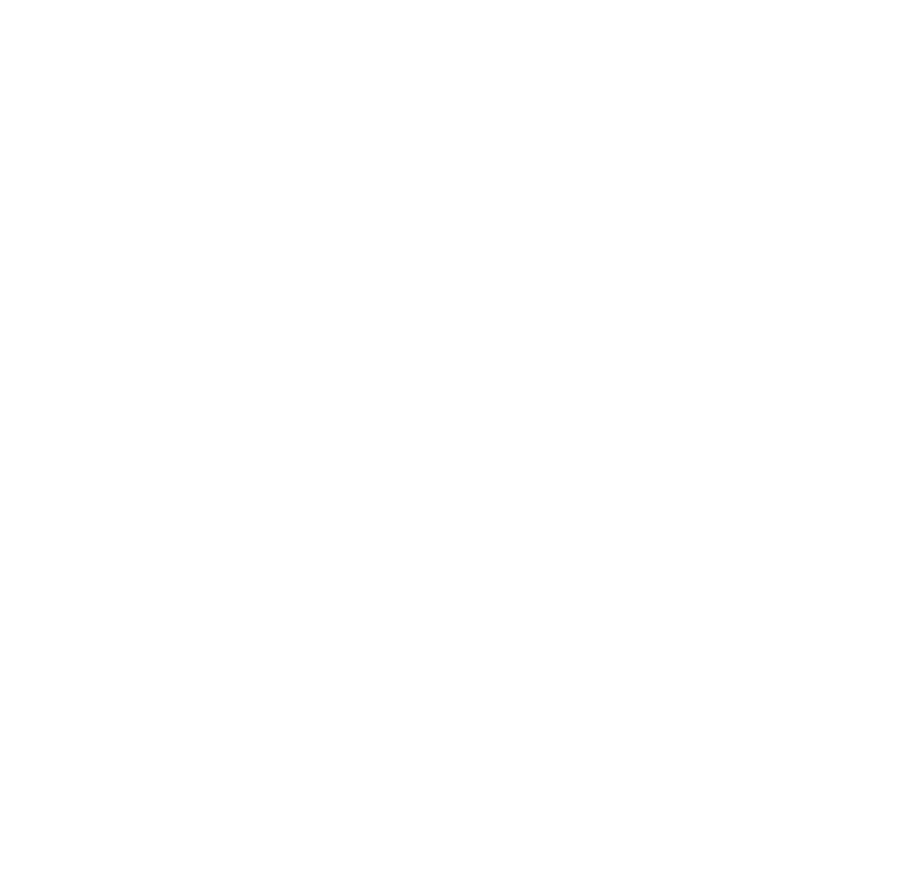
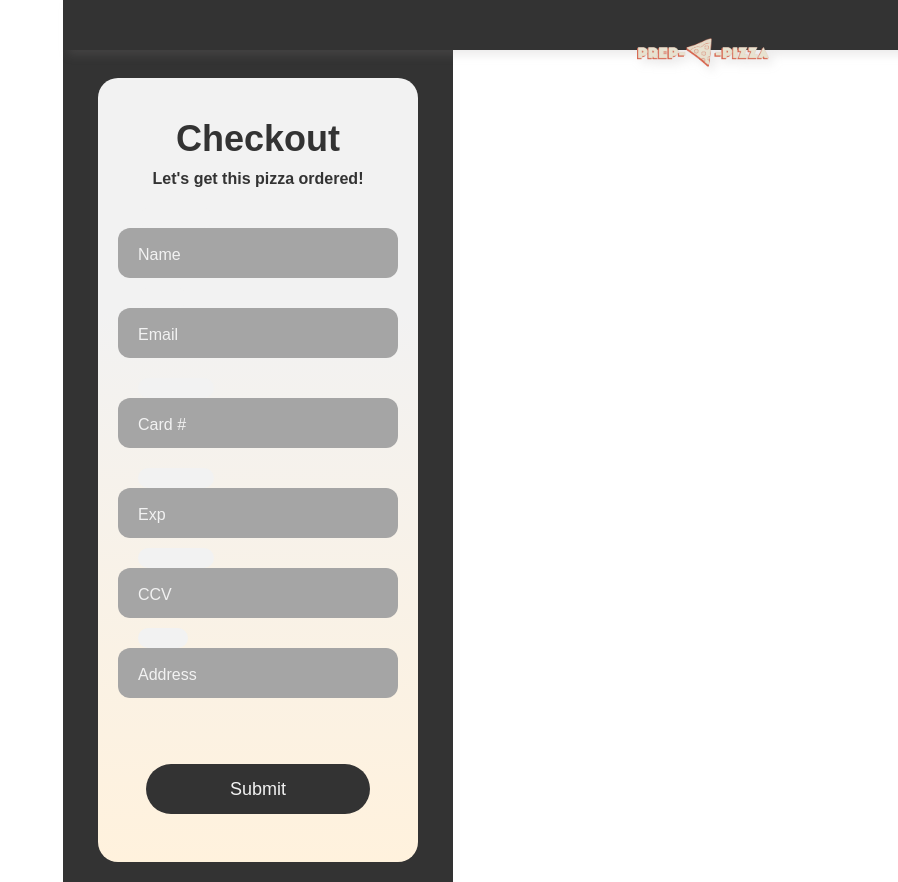
Before and after one commit to mamendez1006/prep-a-pizza, a React (Create React App) app: page /simplecheckout/completion in a window 1280 px wide. Before the commit this address had no page. Shown: the whole page, without its empty margins (382-1280 px from the left). Before the commit the page ends 800 px from the top, so only its background shows below. Built offline with nearby package versions, Linux system fonts and the light colour scheme; a web font is replaced by a local one.

Commit message:
Even more css and code revisions

```diff
--- a/package.json
+++ b/package.json
@@ -11,6 +11,7 @@
     "react-router-dom": "^6.4.2",
     "react-scripts": "5.0.1",
     "react-sliding-pane": "^7.3.0",
+    "swiper": "^8.4.4",
     "web-vitals": "^2.1.4"
   },
   "scripts": {
--- a/src/App.css
+++ b/src/App.css
@@ -53,7 +53,7 @@
   max-height: 844px;
   max-width: 390px;
   min-height: 100vh;
-  background-color: white;
+  background-color: #333333;
   margin: 0 auto;
 }
 
@@ -61,20 +61,27 @@
   display: flex;
   flex-flow: column;
   padding: 5%;
-  padding-top: 10%;
+  padding-top: 15%;
   background-color: #333333;
+  align-items: center;
 }
 
 .main-content-checkout {
   display: flex;
   flex-flow: column;
-  min-height: 100%;
   padding: 5%;
-  padding-top: 10%;
-  min-height: 100vh;
-  max-height: 100vh;
-  height: 100vh;
+  padding-top: 20%;
   background-color: #333333;
+}
+
+.checkout-content{
+  height: 80%;
+  align-items: left;
+}
+
+.button-content{
+  height: 20%;
+  align-items: center;
 }
 
 .title {
@@ -85,17 +92,64 @@
   font-size: 20px;
   font-style: normal;
   padding-top: 5%;
-  padding-left: 8%;
+  padding-left: 12%;
   padding-right: 5%;
   padding-bottom: 1.5%;
   border-radius: 10px;
 }
 
+.design-two-title {
+  color: #222222;
+  text-align: center;
+  font-family: sofia-pro-soft,sans-serif;
+  font-weight: 500;
+  font-size: 50px;
+  font-style: normal;
+  padding-top:5%;
+  border-radius: 10px;
+}
+
+.design-two-paragraph {
+  color: #333333;
+  text-align: center;
+  font-family: sofia-pro;
+  font-weight: 400;
+  font-size: 15px;
+  font-style: normal;
+  border-radius: 10px;
+}
+
+.design-two-subtitle {
+  color: #333333;
+  text-align: center;
+  font-family: sofia-pro-soft,sans-serif;
+  font-weight: 500;
+  font-size: 30px;
+  font-style: normal;
+  padding-top:10%;
+  padding-bottom: 3%;
+  border-radius: 10px;
+}
+.selection-container{
+  padding-top: 10%;
+  border-radius: 30px;
+  background-color: #f2f2f2;
+  align-items: center;
+  width:95%;
+}
+
+.slider-image-container {
+  height: 200px;
+  padding: 5%;
+  z-index: 0;
+}
+
+
 /* checkbox-rect */
 .checkbox-rect{
-  padding: 1%;
+  padding: 2%;
   background: #f2f2f2;
-  border-radius: 10px;
+  border-radius: 50px;
   margin-top: 2%;
   margin-bottom: 2%;
 }
@@ -158,6 +212,7 @@
   background: linear-gradient(180deg, rgba(242,242,242,1) 30%, rgba(255,242,221,1) 100%);
   padding: 5%;
   border-radius: 20px;
+  width: 90%;
 }
 .header {
   color: #333333;
@@ -176,7 +231,7 @@
 
 .list-container {
   background: #D9D9D9;
-  border-radius: 10px;
+  border-radius: 30px;
   margin-left: 5%;
   margin-right: 5%;
 }
@@ -188,6 +243,8 @@
   justify-content: center;
   position: fixed;
   background-color: #333333;
+  /* Black shadow with 10px blur */
+  filter: drop-shadow(5px 5px 5px #8e8c8c2c);
 }
 .navbar svg{
   height: 30px;
@@ -242,7 +299,8 @@
 
 /* CSS */
 .button-35 {
-  width: 92%;
+  z-index:0;
+  width: 100%;
   align-items: center;
   background-color: #f2f2f2;
   border-radius: 50px;
@@ -277,9 +335,10 @@
 .pizzaContainer{
   background-color: #f2f2f2;
   padding: 5%;
-  margin-top: 5%;
+  margin-top: 10%;
   margin-bottom: 5%;
   border-radius: 20px;
+  width: 95%;
 }
 
 .pizza-overview {
@@ -312,6 +371,17 @@
 .imgContainer{
   float: left;
   width: 50%;
+}
+
+.slide-pane {
+  border-radius: 20px;
+}
+.slide-pane__header{
+  border-radius: 20px;
+}
+
+a {
+  width: 90%;
 }
 
 .images-toppings-checkout img {
--- a/src/App.js
+++ b/src/App.js
@@ -4,14 +4,18 @@
 
 import Home from './pages/Home';
 import SimpleCheckout from './pages/SimpleCheckout';
+import CheckoutDesign1 from './pages/CheckoutDesign1';
 import SimplePizzamaker from './pages/SimplePizzamaker';
 import SlideMaker from './pages/SlideMaker';
+import Navbar from './components/NavBar';
 
 const App = () => (
   <div className='app'>
+    <Navbar />
     <Routes>
         <Route path="/" element={ <Home/> } />
         <Route path="simplecheckout" element={ <SimpleCheckout/> } />
+        <Route path="simplecheckout/completion" element={ <CheckoutDesign1/> } />
         <Route path="simplepizzamaker" element={ <SimplePizzamaker/> } />
         <Route path='SlideMaker' element={<SlideMaker/>} />
     </Routes>
--- /dev/null
+++ b/src/pages/CheckoutDesign1.js
@@ -0,0 +1,58 @@
+import * as React from 'react';
+import { useLocation } from "react-router-dom";
+import { Link } from "react-router-dom";
+import './checkout.css';
+import '../App.css';
+
+function CheckoutDesign1() {
+  const location = useLocation();
+  console.log(location, " useLocation Hook");
+  const toppings = location.state?.toppings;
+  return (
+    <div className="app">
+        <div className='main-content-checkout-page'>
+            <div class="form">
+                <div class="title-checkout">Checkout</div>
+                <div class="subtitle">Let's get this pizza ordered!</div>
+                <div class="input-container ic1">
+                    <input id="name" class="input" type="text" placeholder=" " />
+                    <div class="cut"></div>
+                    <label for="name" class="placeholder">Name</label>
+                </div>
+                <div class="input-container ic2">
+                    <input id="email" class="input" type="email" placeholder=" " />
+                    <div class="cut cut-short"></div>
+                    <label for="email" class="placeholder">Email</label>
+                </div>
+                <div class="input-container ic1">
+                    <input id="card" class="input" type="number" placeholder=" " />
+                    <div class="cut"></div>
+                    <label for="card" class="placeholder">Card #</label>
+                </div>
+                <div class="input-container ic1">
+                    <input id="exp" class="input" type="text" placeholder=" " />
+                    <div class="cut"></div>
+                    <label for="exp" class="placeholder">Exp</label>
+                </div>
+                <div class="input-container ic2">
+                    <input id="ccv" class="input" type="number" placeholder=" " />
+                    <div class="cut"></div>
+                    <label for="ccv" class="placeholder">CCV</label>
+                </div>
+                <div class="input-container ic2">
+                    <input id="address" class="input" type="text" placeholder=" " />
+                    <div class="cut cut-short"></div>
+                    <label for="address" class="placeholder">Address</label>
+                </div>
+                <Link to="/">
+                    <div className="button-placement">
+                        <button type="text" class="submit">Submit</button>
+                    </div>
+                </Link>
+            </div>
+        </div>
+      </div>
+  );
+}
+
+export default CheckoutDesign1;
--- a/src/pages/SimplePizzamaker.js
+++ b/src/pages/SimplePizzamaker.js
@@ -1,8 +1,6 @@
 import React, { useState } from "react";
 import { Link } from "react-router-dom";
 import '../App.css';
-
-import NavBar from "../components/NavBar";
 
 function SimplePizzamaker() {
   const [selected, setSelected] = useState([]);
@@ -26,7 +24,6 @@
 
   return (
     <div className="app">
-      <NavBar backVisible={false}/>
       <div className="main-content">
         <div className="pizzaContainer">
         <div className="header">Your Pizza</div>
--- a/src/pages/SlideMaker.js
+++ b/src/pages/SlideMaker.js
@@ -5,6 +5,7 @@
 import "react-sliding-pane/dist/react-sliding-pane.css";
 import '../App.css'
 import ImageSlider from "../components/ImageSlider";
+import { Swiper, SwiperSlide } from 'swiper/react';
 
 function SlideMaker() {
 
@@ -29,16 +30,6 @@
     {url: '/images/sliderPics/regularCrust.png', title: 'regularCrust', price: 1, isActive: true},
     {url: '/images/sliderPics/cauliflowercrust.webp', title: 'cauliflower', price: 2, isActive: false}
   ];
-
-  const containerStyles = {
-    width: '500px',
-    height: '200px',
-    margin: '0 auto'
-  };
-
-  const headingStyles = {
-    textAlign: 'center'
-  };
 
   const [state, setState] = useState({
     isPaneOpen: false,
@@ -73,9 +64,9 @@
 
   return (
     <div>
-
+      <div className="main-content">
       <SlidingPane
-          className="checkout"
+          className="checkoutSlider"
           overlayClassName="pane"
           isOpen={state.isPaneOpen}
           title={calcTotal.call()}
@@ -85,55 +76,71 @@
             setState({ isPaneOpen: false });
           }}
       >
-          <div className="form-box">
-            <label>Name:
-              <input type="text" name="name" />
-            </label>
-            <br></br>
-            <label>Card Number:
-              <input type="text" name="card number" />
-            </label>
-            <br></br>
-            <label>Exp. date:
-              <input type="text" name="exp date" />
-            </label>
-            <br></br>
-            <label>CCV:
-              <input type="text" name="ccv" />
-            </label>
-            <br></br>
-            <Link to = "/">
-              <input type="submit" value="Submit" />
+          <div class="form">
+                <div class="title-checkout">Checkout</div>
+                <div class="subtitle">Let's get this pizza ordered!</div>
+                <div class="input-container ic1">
+                    <input id="name" class="input" type="text" placeholder=" " />
+                    <div class="cut"></div>
+                    <label for="name" class="placeholder">Name</label>
+                </div>
+                <div class="input-container ic2">
+                    <input id="email" class="input" type="email" placeholder=" " />
+                    <div class="cut cut-short"></div>
+                    <label for="email" class="placeholder">Email</label>
+                </div>
+                <div class="input-container ic1">
+                    <input id="card" class="input" type="number" placeholder=" " />
+                    <div class="cut"></div>
+                    <label for="card" class="placeholder">Card #</label>
+                </div>
+                <div class="input-container ic1">
+                    <input id="exp" class="input" type="text" placeholder=" " />
+                    <div class="cut"></div>
+                    <label for="exp" class="placeholder">Exp</label>
+                </div>
+                <div class="input-container ic2">
+                    <input id="ccv" class="input" type="number" placeholder=" " />
+                    <div class="cut"></div>
+                    <label for="ccv" class="placeholder">CCV</label>
+                </div>
+                <div class="input-container ic2">
+                    <input id="address" class="input" type="text" placeholder=" " />
+                    <div class="cut cut-short"></div>
+                    <label for="address" class="placeholder">Address</label>
+                </div>
+                <Link to="/">
+                    <div className="button-placement">
+                        <button type="text" class="submit">Submit</button>
+                    </div>
                 </Link>
             </div>
         </SlidingPane>
 
-
-      <NavBar
-        backVisible = {"false"}
-        backDest = {"/"}
-      />
-      <h1 style={headingStyles}>Meats</h1>
-      <div style={containerStyles}>
+      <div className="selection-container">
+        <div className="design-two-title">Your Pizza</div>
+        <div className="design-two-paragraph">Please Select From Below</div>
+        <div className="design-two-subtitle">Meats</div>
+        <div className="slider-image-container">
           <ImageSlider slides={slides} />
         </div>
-      <h1 style={headingStyles}>Veggies</h1>
-      <div style={containerStyles}>
+        <div className="design-two-subtitle">Vegetables</div>
+        <div className="slider-image-container">
           <ImageSlider slides={slides1} />
         </div>
-      <h1 style={headingStyles}>Sauce</h1>
-      <div style={containerStyles}>
+        <div className="design-two-subtitle">Sauce</div>
+        <div className="slider-image-container">
           <ImageSlider slides={slides2} />
         </div>
-      <h1 style={headingStyles}>Crust</h1>
-      <div style={containerStyles}>
+        <div className="design-two-subtitle">Crust</div>
+        <div className="slider-image-container">
           <ImageSlider slides={slides3} />
         </div>
 
-      <div>
-        <button className="button" onClick={() => setState({ isPaneOpen: true })}>
-          Checkout!
-        </button>
+        <div className="button-placement">
+              <button className="button-35" onClick={() => setState({ isPaneOpen: true })}>Checkout</button>
+        </div>
+      </div>
       </div>
     </div>
 
--- /dev/null
+++ b/src/pages/checkout.css
@@ -0,0 +1,136 @@
+.main-content-checkout-page {
+    display: flex;
+    flex-flow: column;
+    padding: 5%;
+    padding-top: 20%;
+    background-color: #333333;
+    align-items: center;
+  }
+
+.form {
+    background: linear-gradient(180deg, rgba(242,242,242,1) 30%, rgba(255,242,221,1) 100%);
+    border-radius: 20px;
+    box-sizing: border-box;
+    padding: 20px;
+    width: 320px;
+  }
+
+  .title-checkout {
+    color: #333333;
+    font-family: sofia-pro,sans-serif;
+    font-weight: 700;
+    font-style: normal;
+    font-size: 36px;
+    margin-top: 20px;
+    text-align: center;
+  }
+
+  .subtitle {
+    color: #333333;
+    font-family: sofia-pro,sans-serif;
+    font-weight: 700;
+    font-style: normal;
+    font-size: 16px;
+    margin-top: 10px;
+    text-align: center;
+  }
+
+  .input-container {
+    height: 50px;
+    position: relative;
+    width: 100%;
+  }
+
+  .ic1 {
+    margin-top: 40px;
+  }
+
+  .ic2 {
+    margin-top: 30px;
+  }
+
+  .input-container input{
+    background-color: #a5a5a5;
+    border-radius: 12px;
+    border: 0;
+    box-sizing: border-box;
+    color: #f2f2f2;
+    font-family: sofia-pro,sans-serif;
+    font-weight: 400;
+    font-style: normal;
+    font-size: 18px;
+    height: 100%;
+    outline: 0;
+    padding: 4px 20px 0;
+    width: 100%;
+  }
+
+  .cut {
+    background-color: #f2f2f2;
+    border-radius: 10px;
+    height: 20px;
+    left: 20px;
+    position: absolute;
+    top: -20px;
+    transform: translateY(0);
+    transition: transform 200ms;
+    width: 76px;
+  }
+
+  .cut-short {
+    width: 50px;
+  }
+
+  .input:focus ~ .cut,
+  .input:not(:placeholder-shown) ~ .cut {
+    transform: translateY(8px);
+  }
+
+  .placeholder {
+    color: #f2f2f2;
+    font-family: sofia-pro,sans-serif;
+    font-weight: 400;
+    font-style: normal;
+    left: 20px;
+    line-height: 14px;
+    pointer-events: none;
+    position: absolute;
+    transform-origin: 0 50%;
+    transition: transform 200ms, color 200ms;
+    top: 20px;
+  }
+
+  .input:focus ~ .placeholder,
+  .input:not(:placeholder-shown) ~ .placeholder {
+    transform: translateY(-30px) translateX(10px) scale(0.75);
+  }
+
+  .input:not(:placeholder-shown) ~ .placeholder {
+    color: #808097;
+  }
+
+  .input:focus ~ .placeholder {
+    color: #222222;
+  }
+
+  .submit {
+    background-color: #333333;
+    border-radius: 50px;
+    border: 0;
+    box-sizing: border-box;
+    font-family: sofia-pro,sans-serif;
+    font-weight: 400;
+    font-style: normal;
+    color: #f2f2f2;
+    cursor: pointer;
+    font-size: 18px;
+    height: 50px;
+    margin-top: 38px;
+    outline: 0;
+    text-align: center;
+    width: 100%;
+  }
+
+  .submit:active {
+    background-color: #222222;
+  }
```
Also changed, not shown: src/pages/Home.js (+6 -2 lines), src/pages/SimpleCheckout.js (+8 -3 lines), 1 other file (tests, documents, lock files or other folders). Lines whose indentation alone changed are shown as unchanged.
